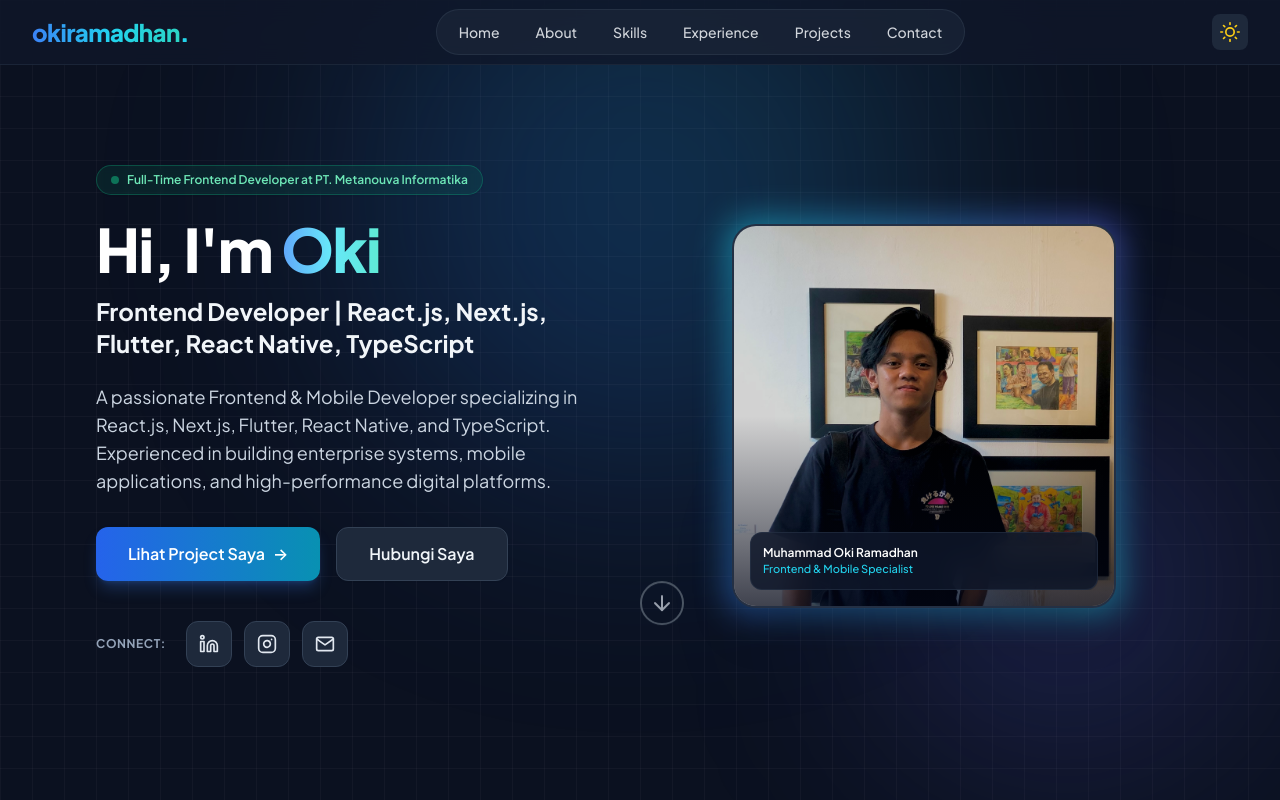
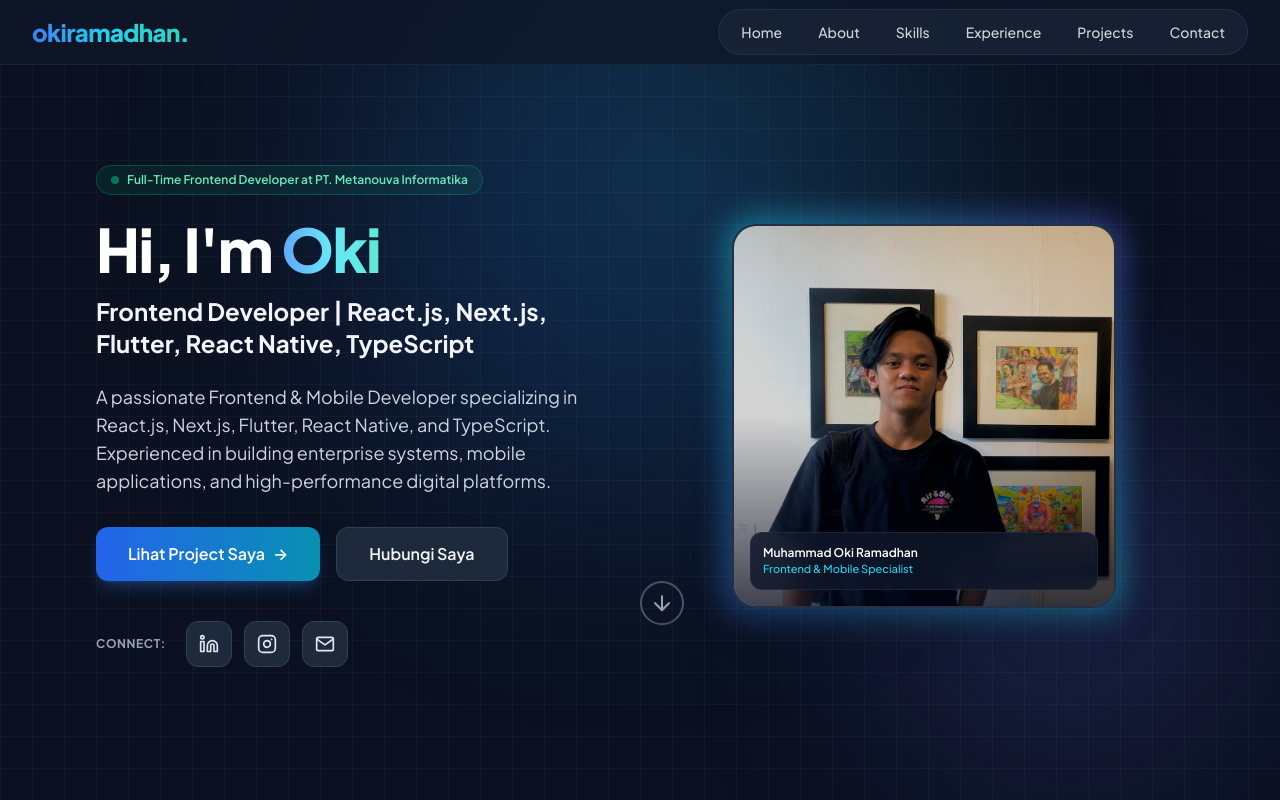
Before and after one commit to okiramadhan/My-Portfolio, a React (Vite) app: page / in a window 1280 px wide. Shown: the top 800 px of the page. Built offline with nearby package versions, Linux system fonts and the light colour scheme.

Commit message:
refactor: remove dark mode toggle and enforce static dark theme

```diff
--- a/index.html
+++ b/index.html
@@ -1,5 +1,5 @@
 <!doctype html>
-<html lang="en">
+<html lang="en" class="dark">
   <head>
     <meta charset="UTF-8" />
     <link rel="icon" type="image/svg+xml" href="/favicon.svg" />
--- a/src/App.tsx
+++ b/src/App.tsx
@@ -1,4 +1,3 @@
-import { useDarkMode } from './hooks/useDarkMode';
 import {
   Navbar,
   Hero,
@@ -12,12 +11,10 @@ import {
 import './App.css';
 
 function App() {
-  const { isDark, toggle } = useDarkMode();
-
   return (
     <>
       {/* Navbar */}
-      <Navbar isDark={isDark} toggleDarkMode={toggle} />
+      <Navbar />
 
       {/* Main Content */}
       <main>
--- a/src/components/Navbar.tsx
+++ b/src/components/Navbar.tsx
@@ -1,14 +1,14 @@
 import { useState } from 'react';
-import { FiMenu, FiX, FiSun, FiMoon } from 'react-icons/fi';
+import { FiMenu, FiX } from 'react-icons/fi';
 import { NAVIGATION_LINKS } from '../constants';
 import { scrollToSection } from '../utils/helpers';
 
 interface NavbarProps {
-  isDark: boolean;
-  toggleDarkMode: () => void;
+  isDark?: boolean;
+  toggleDarkMode?: () => void;
 }
 
-export const Navbar = ({ isDark, toggleDarkMode }: NavbarProps) => {
+export const Navbar = ({}: NavbarProps) => {
   const [isOpen, setIsOpen] = useState(false);
 
   const handleNavClick = (sectionId: string) => {
@@ -17,7 +17,7 @@ export const Navbar = ({ isDark, toggleDarkMode }: NavbarProps) => {
   };
 
   return (
-    <nav className="fixed w-full top-0 z-50 bg-white/80 dark:bg-slate-900/80 backdrop-blur-md border-b border-gray-200/60 dark:border-slate-800/80 transition-colors duration-300">
+    <nav className="fixed w-full top-0 z-50 bg-slate-900/80 backdrop-blur-md border-b border-slate-800/80 transition-colors duration-300">
       <div className="max-w-7xl mx-auto px-4 sm:px-6 lg:px-8">
         <div className="flex justify-between items-center h-16">
           {/* Logo */}
@@ -43,20 +43,11 @@ export const Navbar = ({ isDark, toggleDarkMode }: NavbarProps) => {
             ))}
           </div>
 
-          {/* Theme Toggle and Mobile Menu */}
-          <div className="flex items-center space-x-4">
-            <button
-              onClick={toggleDarkMode}
-              className="p-2 rounded-lg bg-gray-200 dark:bg-slate-800 text-gray-800 dark:text-yellow-400 hover:bg-gray-300 dark:hover:bg-slate-700 transition-colors"
-              aria-label="Toggle dark mode"
-            >
-              {isDark ? <FiSun size={20} /> : <FiMoon size={20} />}
-            </button>
-
-            {/* Mobile menu button */}
+          {/* Mobile Menu Button */}
+          <div className="flex items-center md:hidden">
             <button
               onClick={() => setIsOpen(!isOpen)}
-              className="md:hidden p-2 rounded-md text-gray-700 dark:text-gray-300"
+              className="p-2 rounded-lg text-slate-300 hover:text-white hover:bg-slate-800 transition-colors"
               aria-label="Toggle menu"
             >
               {isOpen ? <FiX size={24} /> : <FiMenu size={24} />}
@@ -67,13 +58,13 @@ export const Navbar = ({ isDark, toggleDarkMode }: NavbarProps) => {
 
       {/* Mobile Navigation */}
       {isOpen && (
-        <div className="md:hidden bg-white dark:bg-slate-900 border-t border-gray-200 dark:border-slate-700">
-          <div className="px-2 pt-2 pb-3 space-y-1">
+        <div className="md:hidden bg-slate-900 border-t border-slate-800">
+          <div className="px-3 pt-2 pb-4 space-y-1">
             {NAVIGATION_LINKS.map((link) => (
               <button
                 key={link.id}
                 onClick={() => handleNavClick(link.id)}
-                className="block w-full text-left px-3 py-2 rounded-md text-base font-medium text-gray-700 dark:text-gray-300 hover:bg-gray-100 dark:hover:bg-slate-800 transition-colors"
+                className="block w-full text-left px-4 py-2.5 rounded-xl text-base font-medium text-slate-300 hover:text-white hover:bg-slate-800/80 transition-colors"
               >
                 {link.label}
               </button>
```
